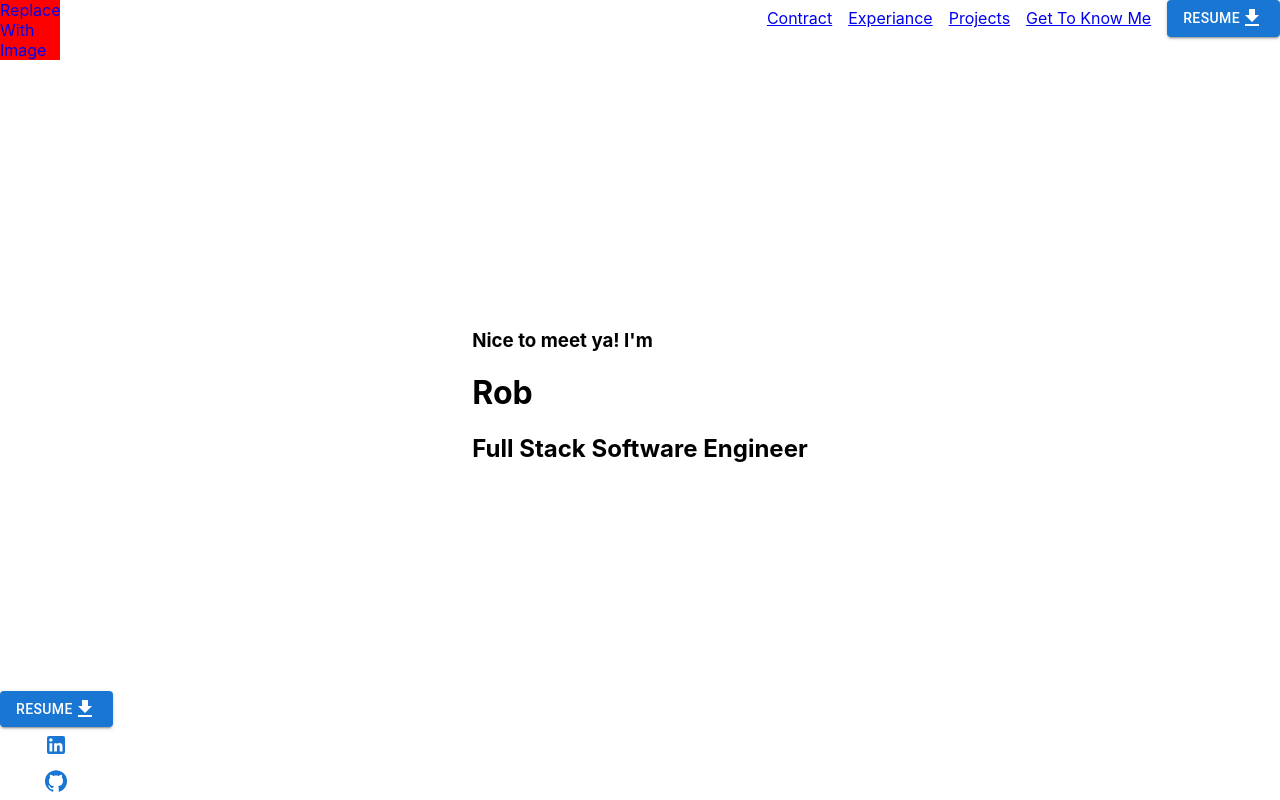
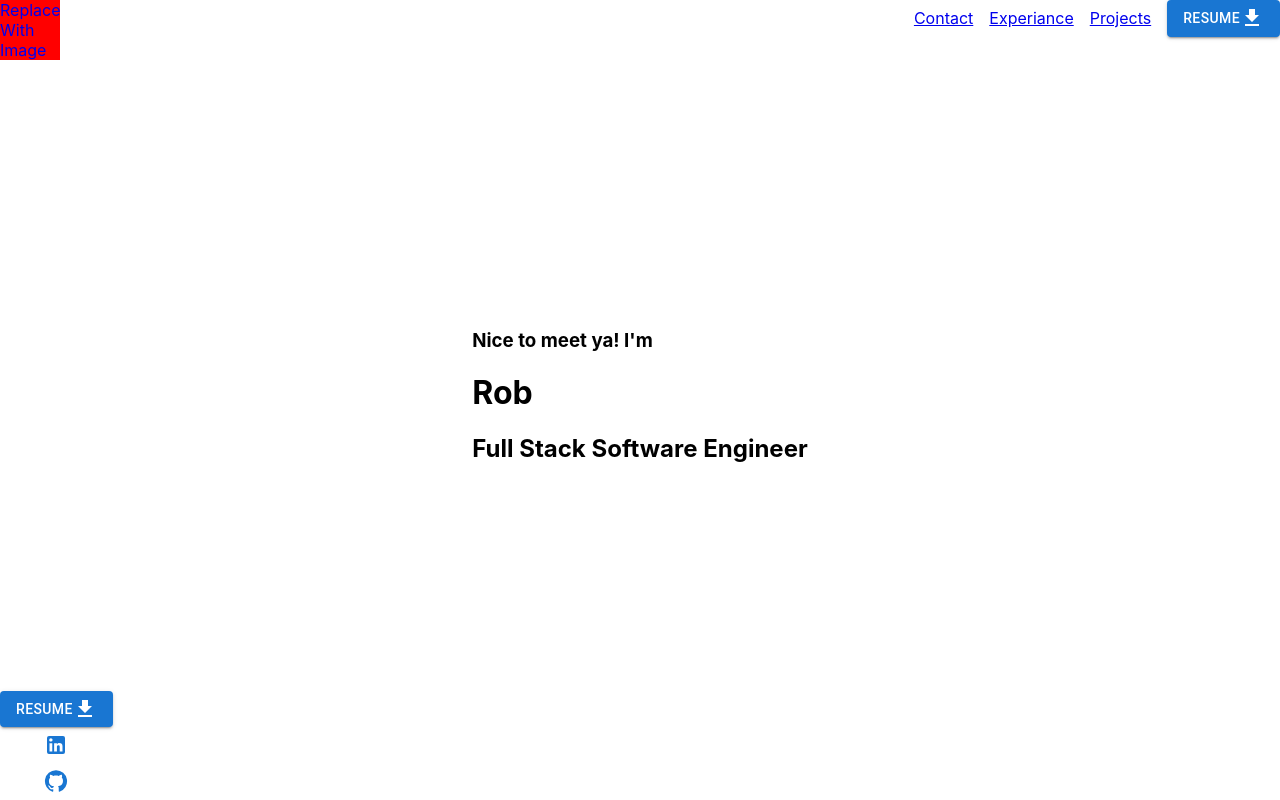
Before and after one commit to robwilliams-it/portfolio, a React (Create React App) app: page / in a window 1280 px wide. Built offline with nearby package versions, Linux system fonts and the light colour scheme.

Commit message:
updated html content

```diff
--- a/src/App.js
+++ b/src/App.js
@@ -31,9 +31,19 @@ function App() {
             <Route path="/" element={<Hero/>}/>
 
             <Route path="/experiance" element={
+
               <div id="experiance"
-                style={{height: "100vh", backgroundColor: "ghostWhite"}}
+                style={{
+                  height: "100vh",
+                  backgroundColor: "ghostWhite",
+                  top: -40,
+                  zIndex: "-1",
+                  display: "grid",
+                  justifyContent: "center",
+                  alignItems: "center"
+                }}
               >
+                <div style={{height: "500px"}}>
                   <JobDetails job={Moda} company={"Moda"}/>
                   <br/>
                   <JobDetails job={Fendi} company={"Fendi"}/>
@@ -41,6 +51,8 @@ function App() {
                   <JobDetails job={Chase} company={"Chase"}/>
                   <br/>
                 </div>
+              </div>
+
             }/>
 
 
--- a/src/components/header.js
+++ b/src/components/header.js
@@ -46,13 +46,6 @@ const HeaderButtons = () => {
             </Grid>
 
             <Grid item>
-                <Link to="/about">
-                    Get To Know Me
-                </Link>
-            </Grid>
-
-
-            <Grid item>
                 <Link to="/projects">
                     Projects
                 </Link>
@@ -66,7 +59,7 @@ const HeaderButtons = () => {
 
             <Grid item>
                 <Link to="/contact">
-                    Contract
+                    Contact
                 </Link>
             </Grid>
 
```
Lines whose indentation alone changed are shown as unchanged.
